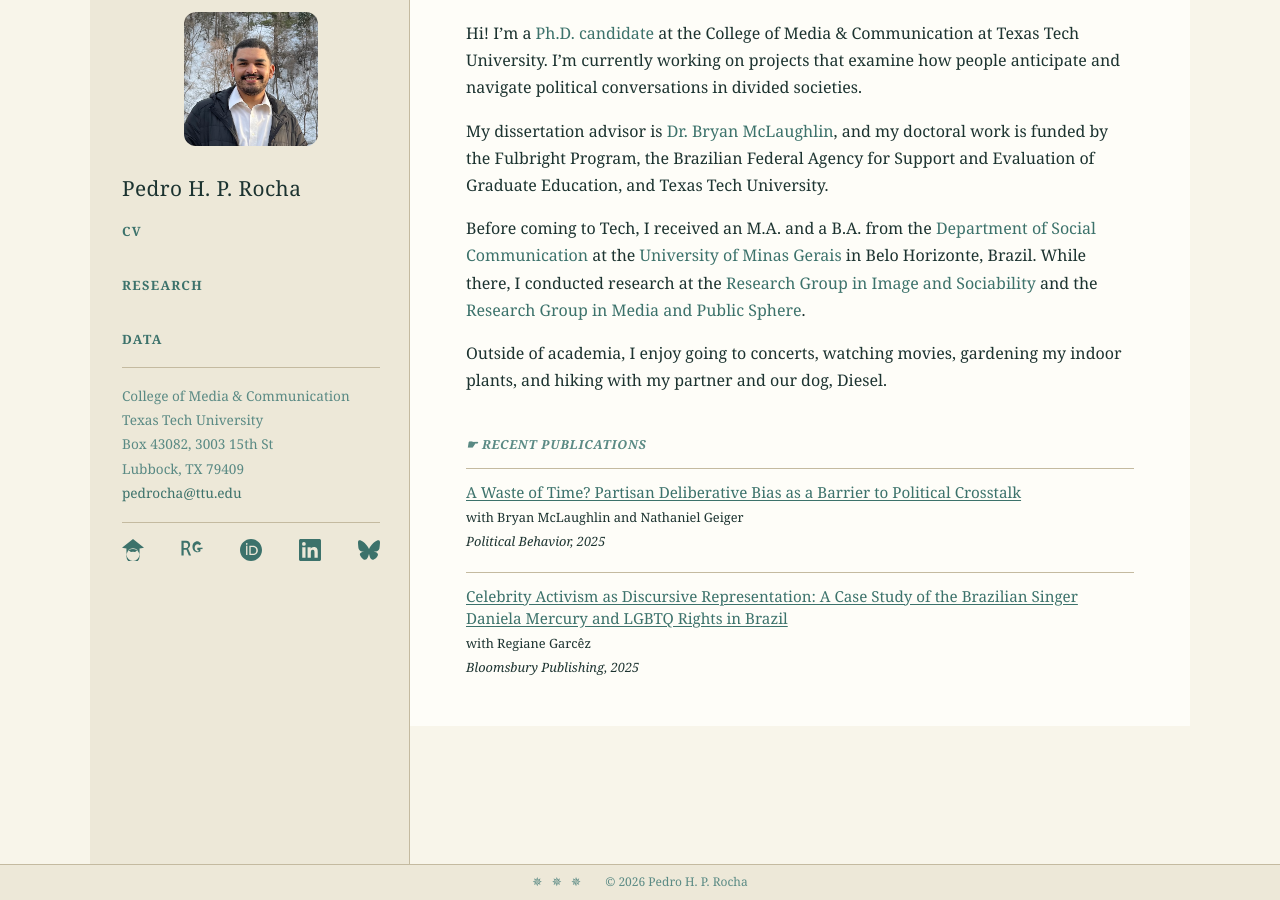
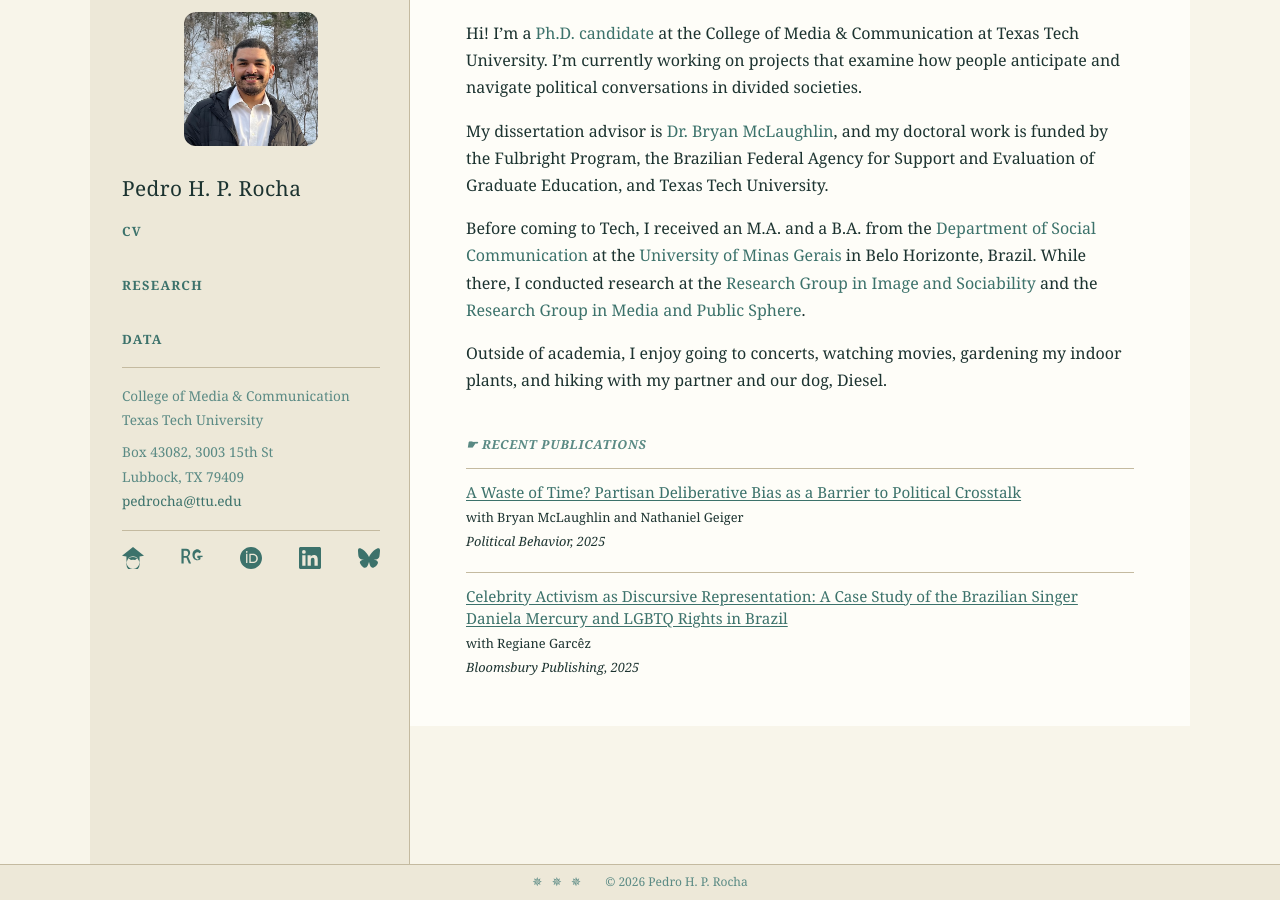
Before and after one commit to pedrohprocha/pedrohprocha.github.io, a Jekyll site: the page built from index.md, in a window 1280 px wide and 900 px high, scrolled down 36 px. Built offline with Jekyll 4.4.1, drawn with Linux system fonts in a browser that asks for light colours; some web fonts are replaced.

Commit message:
Add institution span to sidebar address for visual separation
Wraps college and university lines in .institution span; CSS gives it
display:block with 0.5rem bottom margin to separate from postal address.

Co-Authored-By: Claude Sonnet 4.6 <noreply@anthropic.com>

```diff
--- a/_layouts/default.html
+++ b/_layouts/default.html
@@ -40,8 +40,8 @@
         </nav>
         <hr class="sidebar-rule">
         <address class="sidebar-address">
-          College of Media &amp; Communication<br>
-          Texas Tech University<br>
+          <span class="institution">College of Media &amp; Communication<br>
+          Texas Tech University</span>
           Box 43082, 3003 15th St<br>
           Lubbock, TX 79409<br>
           <a href="mailto:pedrocha@ttu.edu">pedrocha@ttu.edu</a>
--- a/assets/css/main.css
+++ b/assets/css/main.css
@@ -352,6 +352,10 @@ h3 {
     color: var(--muted);
     line-height: 1.8;
 }
+.sidebar-address .institution {
+    display: block;
+    margin-bottom: 0.5rem;
+}
 
 .tagline {
     font-size: 0.82rem;
```
